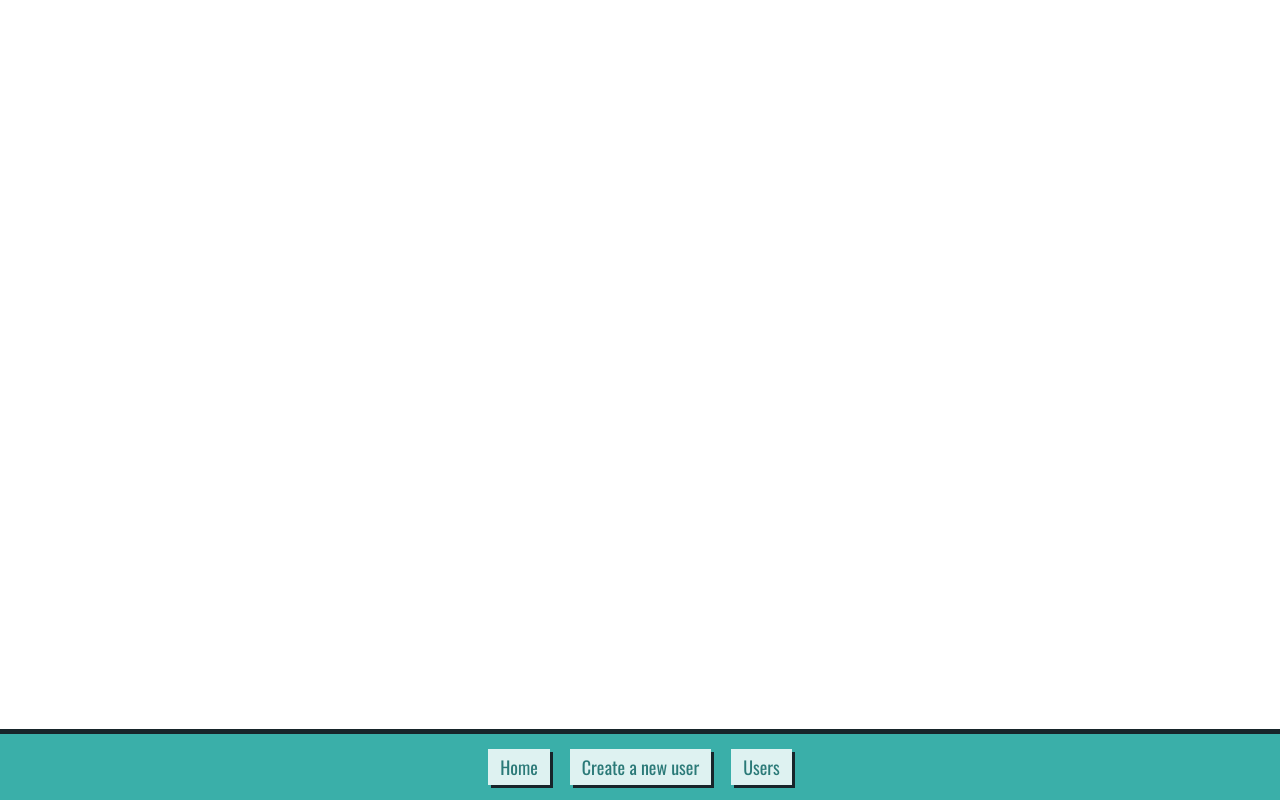
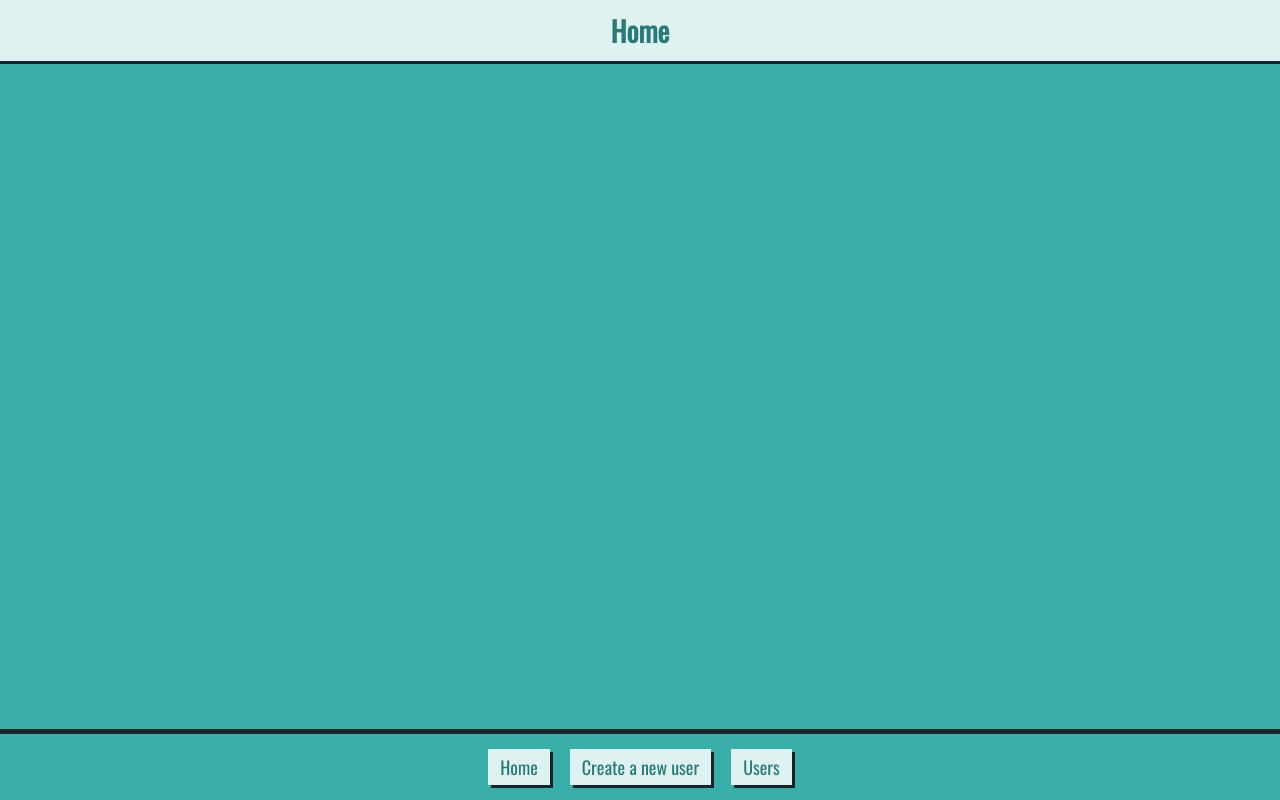
Before and after one commit to roscha80/capstone-project, a React (Create React App) app: page / in a window 1280 px wide. Built offline with nearby package versions, Linux system fonts and the light colour scheme.

Commit message:
Forgot a small router change

```diff
--- a/src/App.js
+++ b/src/App.js
@@ -15,7 +15,7 @@
   return (
     <AppWrapper>
       <Switch>
-        <Route path="/home" exact component={HomePage}>
+        <Route path="/" exact component={HomePage}>
           <HomePage title="Home" />
         </Route>
         <Route path="/createPage" component={CreatePage}>
@@ -32,7 +32,7 @@
       <Route paths={['/', 'createPage', 'usersPage']}>
         <NavBar
           pages={[
-            { title: 'Home', id: '/home' },
+            { title: 'Home', id: '/' },
             { title: 'Create a new user', id: 'createPage' },
             { title: 'Users', id: 'usersPage' },
           ]}
```
